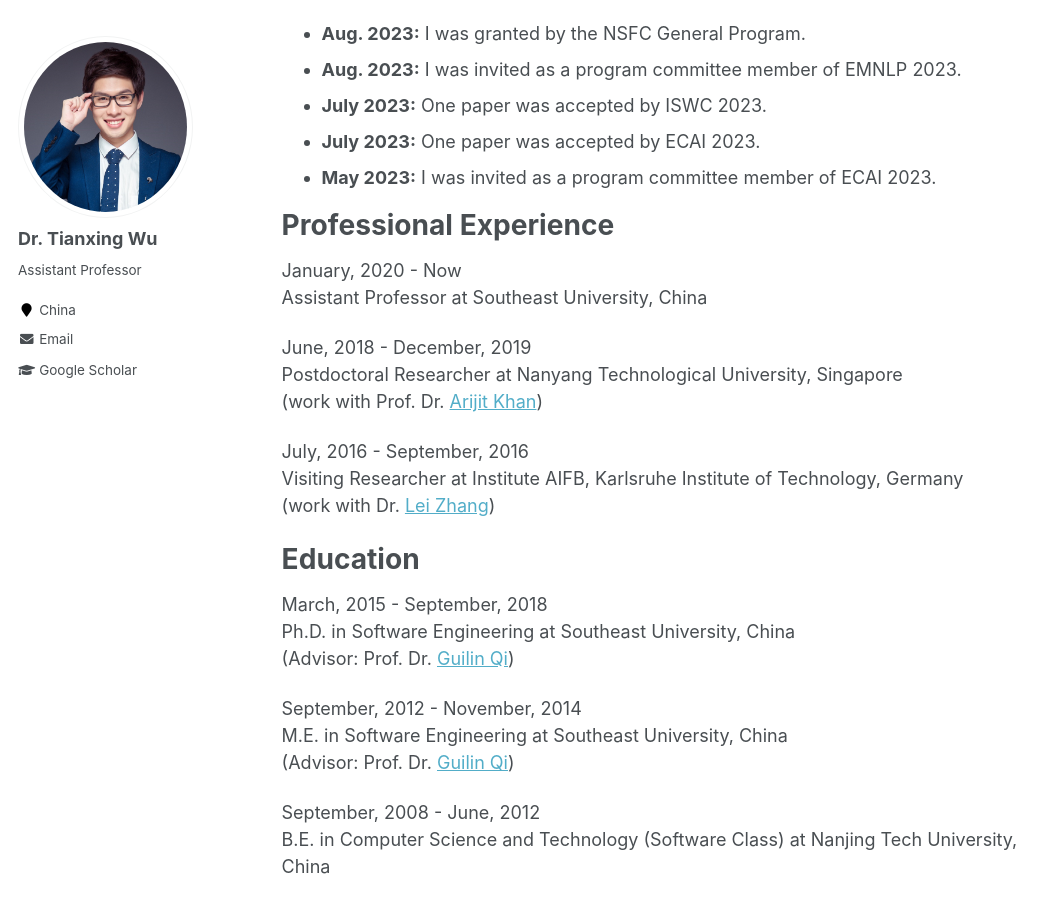
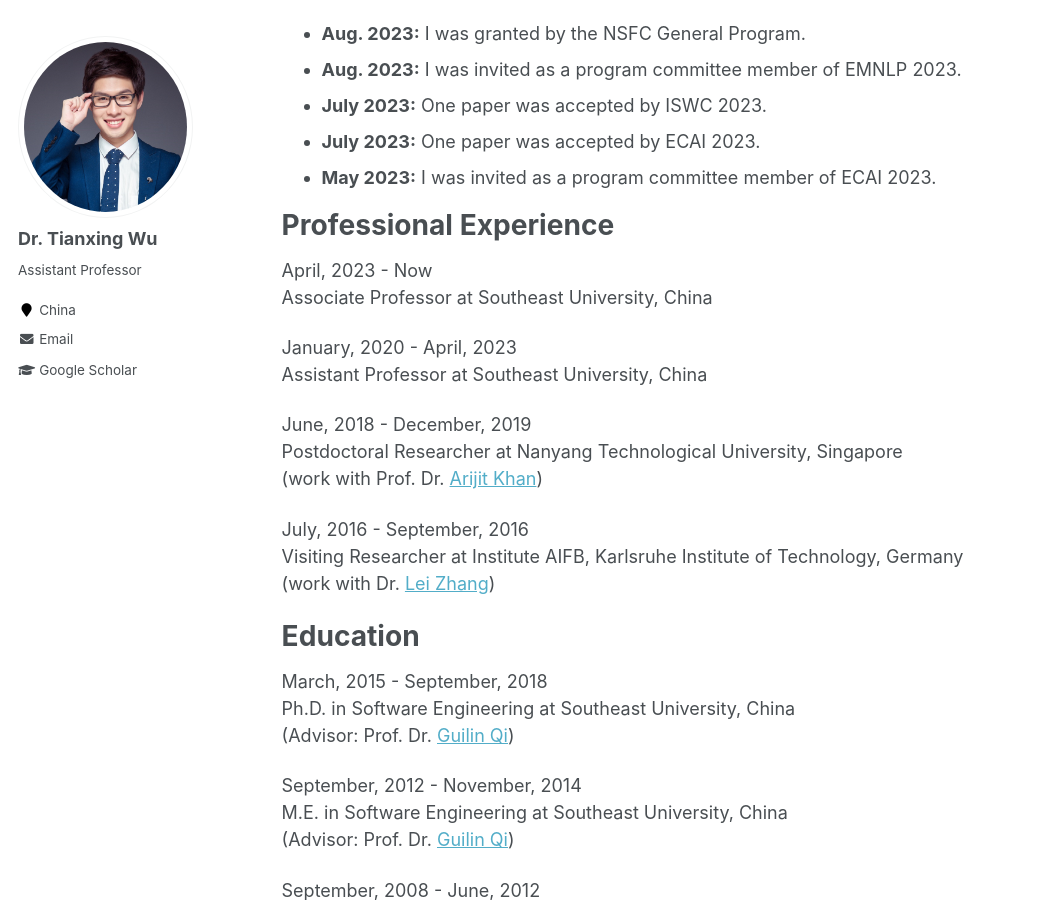
Before and after one commit to tianxing-wu/tianxing-wu.github.io, a Jekyll site: the page built from _pages/about.md, in a window 1280 px wide and 900 px high, scrolled down 590 px. Shown: the whole window, without its empty margins (0-1060 px from the left). Built offline with Jekyll 4.4.1, drawn with Linux system fonts in a browser that asks for light colours.

Commit message:
info update

```diff
--- a/_pages/about.md
+++ b/_pages/about.md
@@ -27,7 +27,10 @@ News
 
 Professional Experience
 ======
-January, 2020 - Now <br>
+April, 2023 - Now <br>
+Associate Professor at Southeast University, China <br>
+
+January, 2020 - April, 2023 <br>
 Assistant Professor at Southeast University, China <br>
 
 June, 2018 - December, 2019 <br>
```
Also changed, not shown: 1 other file.
